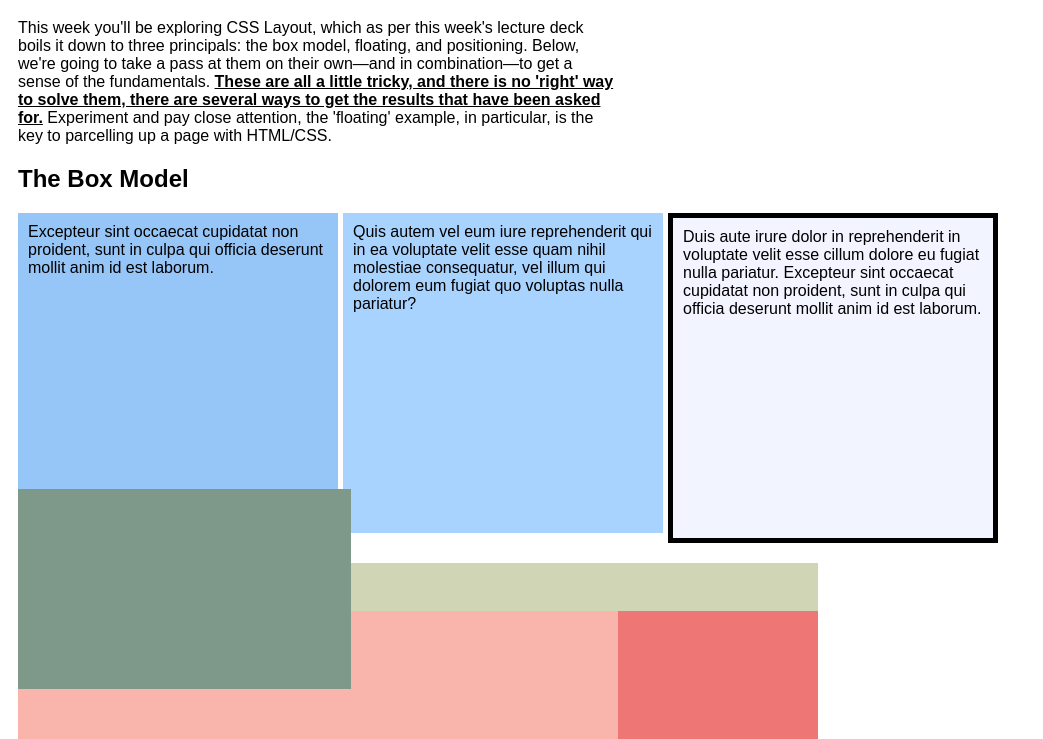
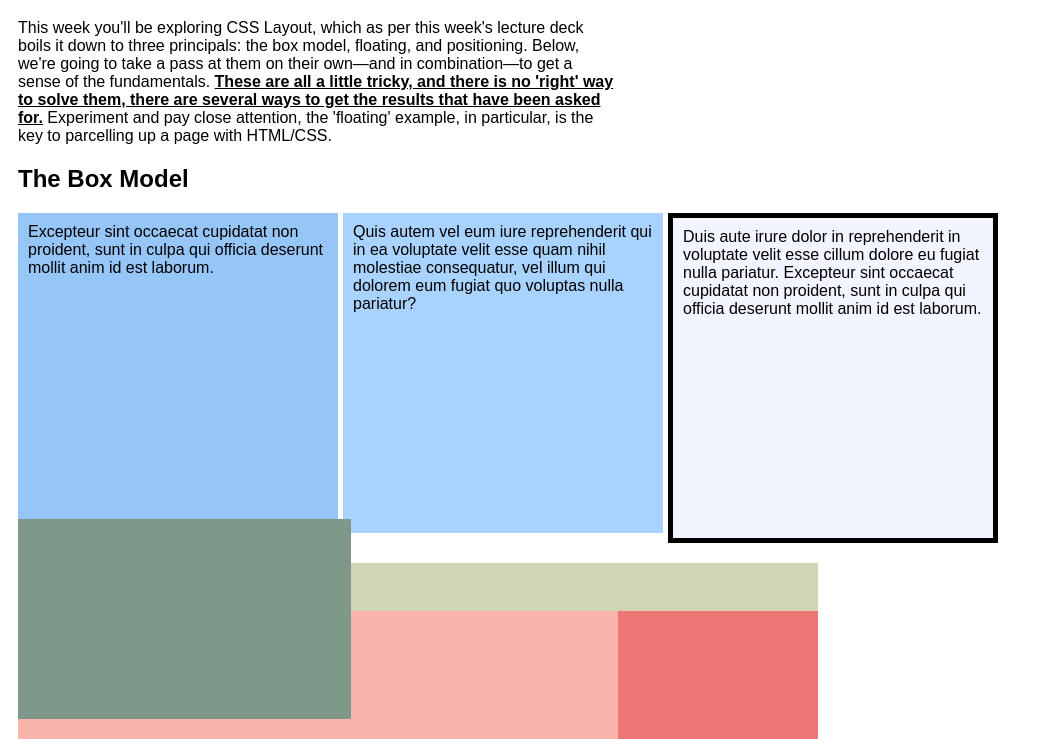
Before and after one commit to nlrdomingo/exercise-5, a plain HTML site: page index.html in a window 1280 px wide. Shown: the part 61-800 px from the top of the page, without its empty margins (0-1043 px from the left). Drawn offline with Linux system fonts and the light colour scheme.

Commit message:
positioning

```diff
--- a/index.html
+++ b/index.html
@@ -108,19 +108,19 @@
     }
 
     #blockG {
+      position: relative;
       width: 333px;
       height: 200px;
-      position: relative;
       top: 50px;
       left: 50px;
       background-color: #7FBEAB;
     }
 
     #blockH {
+      position: fixed;
+      top: 580px;
       width: 333px;
       height: 200px;
-      position: fixed;
-      top: 550px;
       background-color: #7E998A;
     }
   </style>
```
